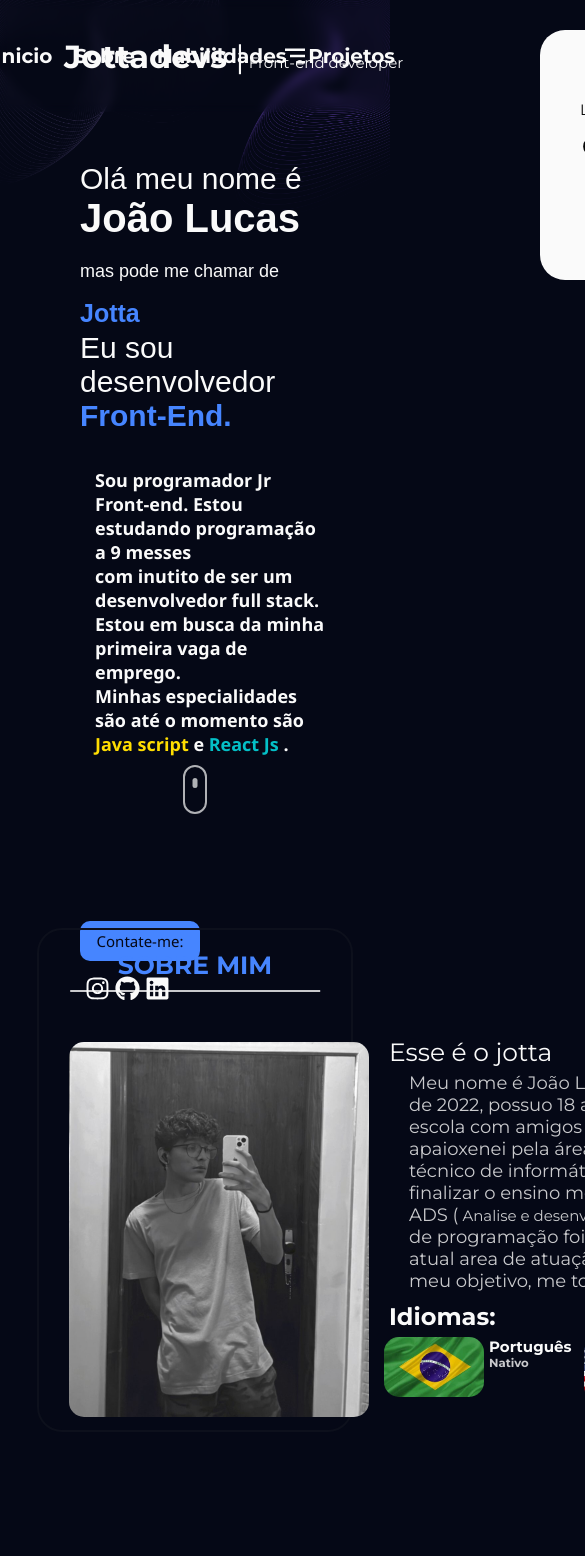
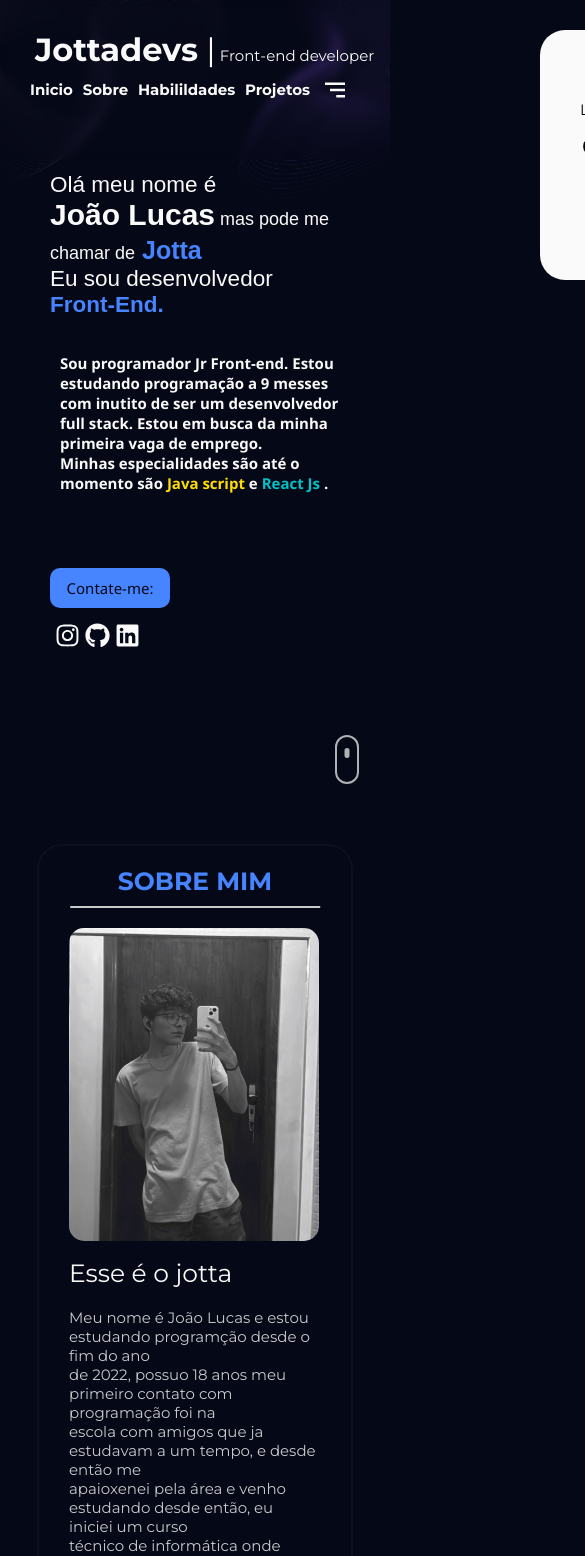
Before and after one commit to Jottadevs/Portifolio, a React (Vite) app: page / in a window 390 px wide. Shown: the top 1556 px of the page, 585 px wide, since content can reach past the window. Built offline with nearby package versions, Linux system fonts and the light colour scheme.

Commit message:
responsivo em telas menores que 450px

```diff
--- a/src/App.jsx
+++ b/src/App.jsx
@@ -1,6 +1,8 @@
 import Aboutme from "./components/about-me/Aboutme";
-import Header from "./components/header/header"
+import Header from "./components/header/Header";
 import Main from "./components/main/Main";
+
+import './responsivo.css'
 
 function App() {
 
--- a/src/components/about-me/Aboutme.jsx
+++ b/src/components/about-me/Aboutme.jsx
@@ -1,5 +1,4 @@
 import './Aboutme.css'
-import './Responsivo.css'
 
 function Aboutme() {
     return (
--- a/src/components/about-me/Responsivo.css
+++ /dev/null
@@ -1,36 +0,0 @@
-@media (max-width: 380px) {
-  .picture-j {
-    top: 50px;
-    width: 250px;
-  }
-
-  .section-aboutme {
-    height: 1250px;
-  }
-
-  .iam-j {
-    left: 30px;
-    top: 380px;
-  }
-
-  .desc-about {
-    left: 30px;
-    top: 400px;
-    font-size: 15px;
-    width: 250px;
-  }
-
-  .idioma {
-    left: 30px;
-    top: 430px;
-  }
-
-  .idioma-br {
-    left: 130px;
-    top: 1050px;
-  }
-  .idioma-eua {
-    left: 130px;
-    top: 1130px;
-  }
-}
--- a/src/components/header/Responsivo.css
+++ /dev/null
@@ -1,29 +0,0 @@
-@media (max-width: 380px) {
-  .menu {
-    position: absolute;
-    top: 80px;
-    left: 170px;
-    font-size: 15px;
-    width: 280px;
-  }
-
-  .enterprise-p {
-    position: absolute;
-    top: 30px;
-    left: 35px;
-  }
-
-  .header-content {
-    height: 10rem;
-  }
-
-  .icon-label {
-    position: absolute;
-    top: 75px;
-    left: 320px;
-  }
-
-  .icon-label.active {
-    top: 55px;
-  }
-}
--- a/src/components/header/header.jsx
+++ b/src/components/header/header.jsx
@@ -1,7 +1,6 @@
 
 import Sidebar from './sidebar/Sidebar'
 import './Header.css'
-import './Responsivo.css'
 
 function Header() {
 
--- a/src/components/main/Main.css
+++ b/src/components/main/Main.css
@@ -94,16 +94,17 @@
 .background {
   position: absolute;
   width: 100%;
+  border: none;
 }
 
 .background-white {
   position: absolute;
-  width: 100%;
   display: none;
+  border: none;
 }
 
 .background-white.active {
   position: absolute;
-  width: 100%;
+  width: 101%;
   display: block;
 }
--- a/src/components/main/Main.jsx
+++ b/src/components/main/Main.jsx
@@ -1,5 +1,4 @@
 import './Main.css'
-import './Responsivo.css'
 import { FaInstagram } from 'react-icons/fa' // Iconde do instagram
 import { FaGithub } from 'react-icons/fa' // Icone do github
 import { FaLinkedin } from 'react-icons/fa' // Icone do linkedin
--- a/src/components/main/Responsivo.css
+++ /dev/null
@@ -1,22 +0,0 @@
-@media (max-width: 380px) {
-  .apresentation-main {
-    font-size: 15px;
-    width: 90%;
-    top: 60px;
-    left: 50px;
-  }
-
-  .about-me {
-    font-size: 15px;
-    left: 10px;
-  }
-
-  .contacts {
-    top: 110px;
-  }
-
-  .scroll-mouse {
-    bottom: 35px;
-    left: 350px;
-  }
-}
--- a/src/main.css
+++ b/src/main.css
@@ -6,6 +6,7 @@
 body {
   background: var(--background);
   height: 400vh;
+  overflow-x: hidden;
 }
 
 :root {
--- /dev/null
+++ b/src/responsivo.css
@@ -0,0 +1,175 @@
+@media (max-width: 380px) {
+  .menu {
+    position: absolute;
+    top: 80px;
+    left: 170px;
+    font-size: 15px;
+    width: 280px;
+  }
+
+  .enterprise-p {
+    position: absolute;
+    top: 30px;
+    left: 35px;
+  }
+
+  .header-content {
+    height: 10rem;
+  }
+
+  .icon-label {
+    position: absolute;
+    top: 75px;
+    left: 320px;
+  }
+
+  .icon-label.active {
+    top: 55px;
+  }
+
+  .apresentation-main {
+    font-size: 15px;
+    width: 90%;
+    top: 60px;
+    left: 50px;
+  }
+
+  .about-me {
+    font-size: 15px;
+    left: 10px;
+  }
+
+  .contacts {
+    top: 110px;
+  }
+
+  .scroll-wheel {
+    position: absolute;
+    left: 140px;
+    bottom: 30px;
+  }
+
+  .picture-j {
+    top: 50px;
+    width: 250px;
+  }
+
+  .section-aboutme {
+    height: 1250px;
+  }
+
+  .iam-j {
+    left: 30px;
+    top: 380px;
+  }
+
+  .desc-about {
+    left: 30px;
+    top: 400px;
+    font-size: 15px;
+    width: 250px;
+  }
+
+  .idioma {
+    left: 30px;
+    top: 430px;
+  }
+
+  .idioma-br {
+    left: 130px;
+    top: 1050px;
+  }
+
+  .idioma-eua {
+    left: 130px;
+    top: 1130px;
+  }
+}
+
+@media (max-width: 450px) {
+  .menu {
+    position: absolute;
+    top: 80px;
+    left: 170px;
+    font-size: 15px;
+    width: 280px;
+  }
+
+  .enterprise-p {
+    position: absolute;
+    top: 30px;
+    left: 35px;
+  }
+
+  .header-content {
+    height: 10rem;
+  }
+
+  .icon-label {
+    position: absolute;
+    top: 75px;
+    left: 320px;
+  }
+
+  .icon-label.active {
+    top: 55px;
+  }
+
+  .apresentation-main {
+    font-size: 15px;
+    width: 90%;
+    top: 60px;
+    left: 50px;
+  }
+
+  .about-me {
+    font-size: 15px;
+    left: 10px;
+  }
+
+  .contacts {
+    top: 110px;
+  }
+
+  .scroll-wheel {
+    position: absolute;
+    left: 140px;
+    bottom: 30px;
+  }
+
+  .picture-j {
+    top: 50px;
+    width: 250px;
+  }
+
+  .section-aboutme {
+    top: 100vh;
+    height: 1250px;
+  }
+
+  .iam-j {
+    left: 30px;
+    top: 380px;
+  }
+
+  .desc-about {
+    left: 30px;
+    top: 400px;
+    font-size: 15px;
+    width: 250px;
+  }
+
+  .idioma {
+    left: 30px;
+    top: 430px;
+  }
+
+  .idioma-br {
+    left: 130px;
+    top: 1050px;
+  }
+  .idioma-eua {
+    left: 130px;
+    top: 1130px;
+  }
+}
```
